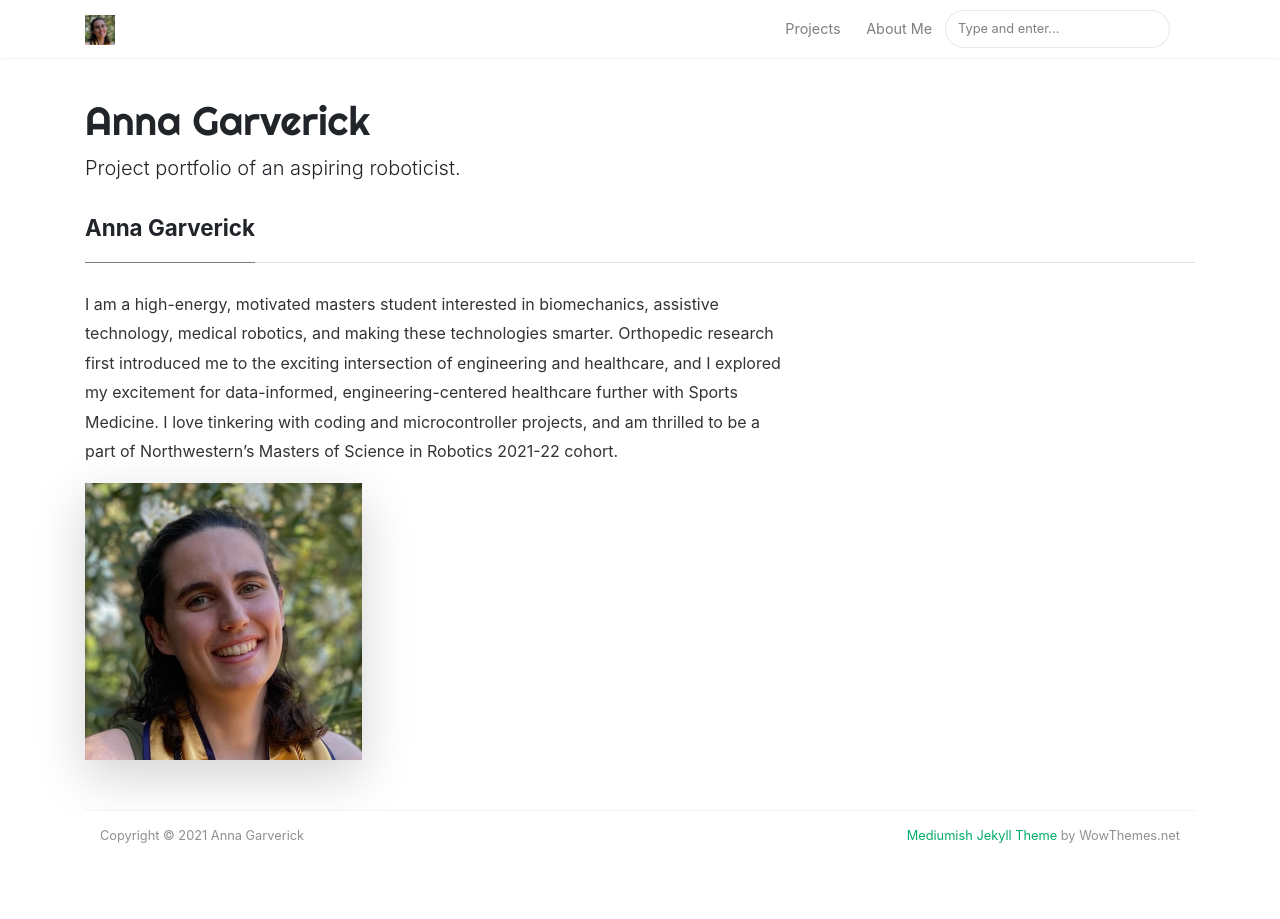
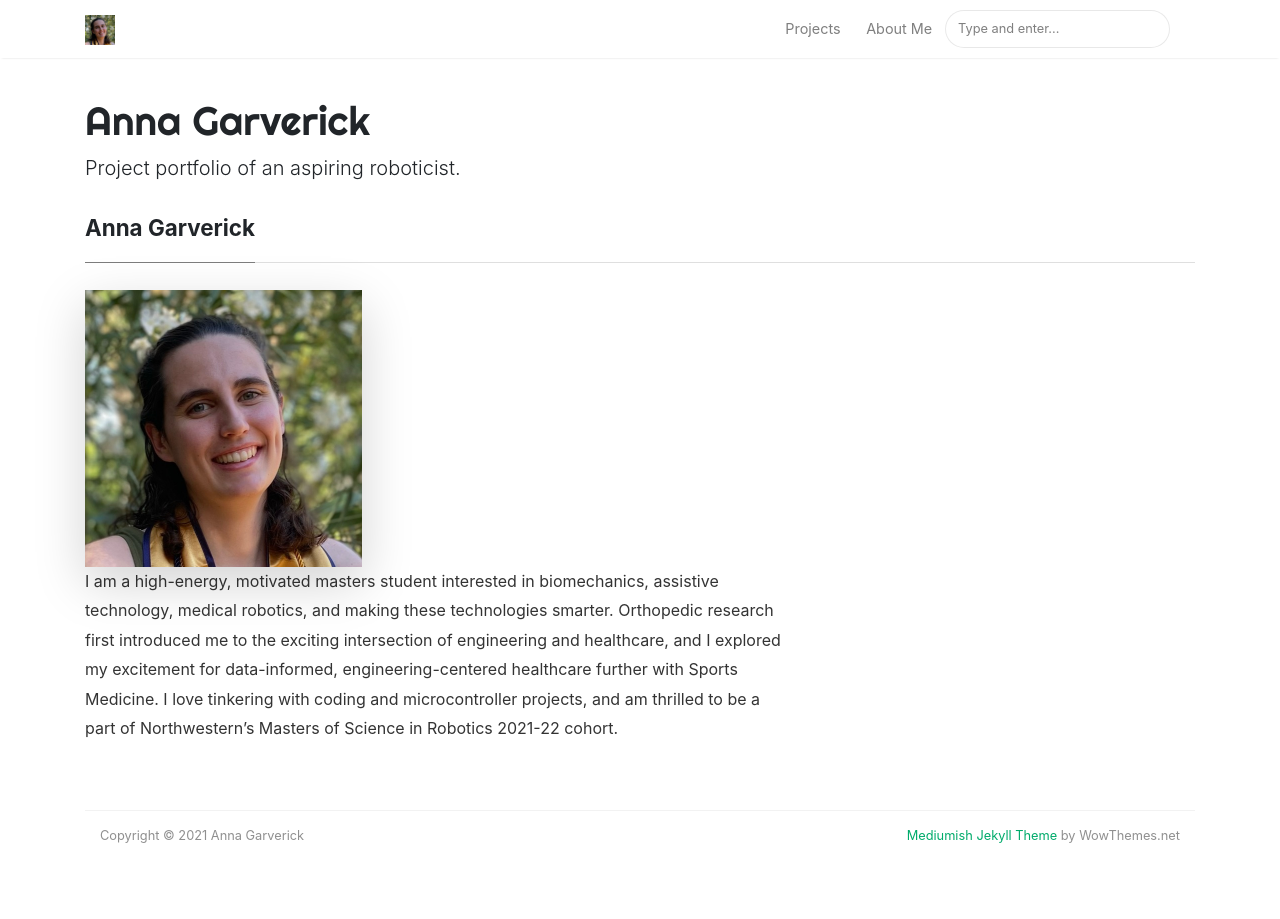
Before and after one commit to roy2909/roy2909.github.io, a Jekyll site: the page built from _pages/about.md, in a window 1280 px wide. Built offline with Jekyll 4.4.1, drawn with Linux system fonts in a browser that asks for light colours; nearby versions of some CDN libraries.

Commit message:
Updating layout

```diff
--- a/_pages/about.md
+++ b/_pages/about.md
@@ -8,9 +8,9 @@ comments: true
 <div class="row justify-content-between">
 <div class="col-md-8 pr-5">
 
+<img class="shadow-lg" src="assets/images/headshot.jpeg" width = "277" height = "277" alt="Headshot"/>
+
 <p>I am a high-energy, motivated masters student interested in biomechanics, assistive technology, medical robotics, and making these technologies smarter. Orthopedic research first introduced me to the exciting intersection of engineering and healthcare, and I explored my excitement for data-informed, engineering-centered healthcare further with Sports Medicine. I love tinkering with coding and microcontroller projects, and am thrilled to be a part of Northwestern’s Masters of Science in Robotics 2021-22 cohort.</p>
-
-<img class="shadow-lg" src="assets/images/headshot.jpeg" width = "277" height = "277" alt="Headshot"/>
 
 </div>
 </div>
```
